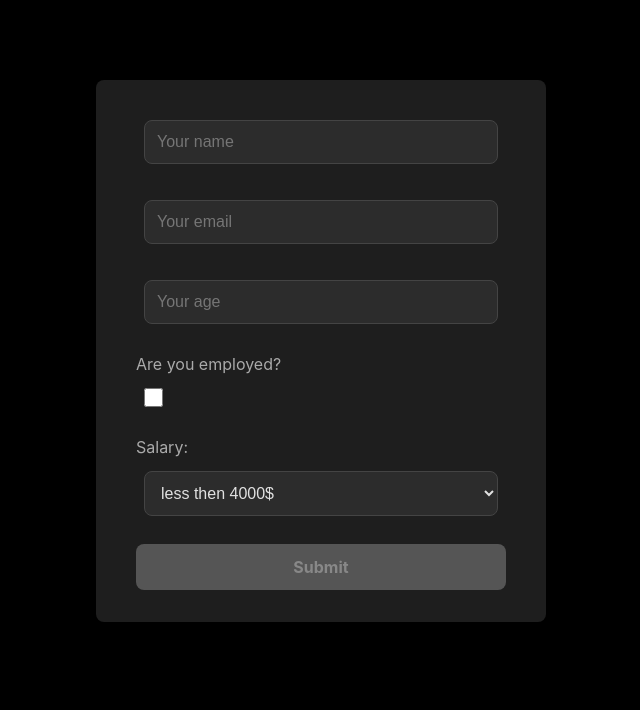
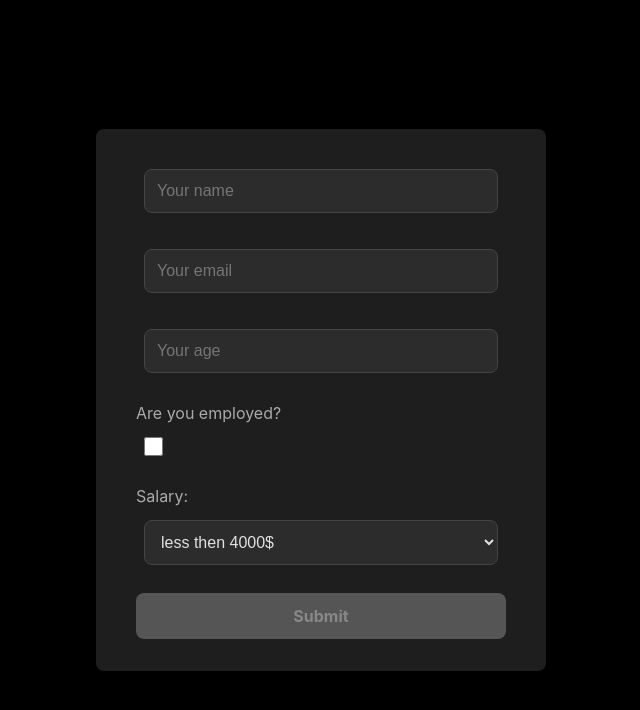
Before and after one commit to Muhib123123/login-todo-weather, a React (Vite) app: page / in a window 1280 px wide. Shown: the top 710 px of the page, without its empty margins (319-959 px from the left). Built offline with nearby package versions, Linux system fonts and the light colour scheme; no server answers.

Commit message:
adding a container to the main form

```diff
--- a/src/App.css
+++ b/src/App.css
@@ -49,8 +49,16 @@ body {
   align-items: start;
 }
 
+.form-container {
+  height: 100%;
+  width: 100%;
+  display: flex;
+  justify-content: center;
+  align-items: center;
+}
+
+
 form {
-  margin: 80px;
   background-color: var(--surface-color);
   padding: 2rem 2.5rem;
   border-radius: var(--border-radius);
--- a/src/Sign_In/SignIn.tsx
+++ b/src/Sign_In/SignIn.tsx
@@ -235,6 +235,7 @@ export default function SignIn({
   return (
     <>
       <title>login</title>
+      <div className="form-container">
         <form onSubmit={handleSubmition}>
           <InputComponent
             type="text"
@@ -301,7 +302,7 @@ export default function SignIn({
             Submit
           </button>
         </form>
-
+      </div>
       {(check.age || check.name || check.goodToGo || check.email) && (
         <InvalidInputs
           setCheck={setCheck}
```
Lines whose indentation alone changed are shown as unchanged.
